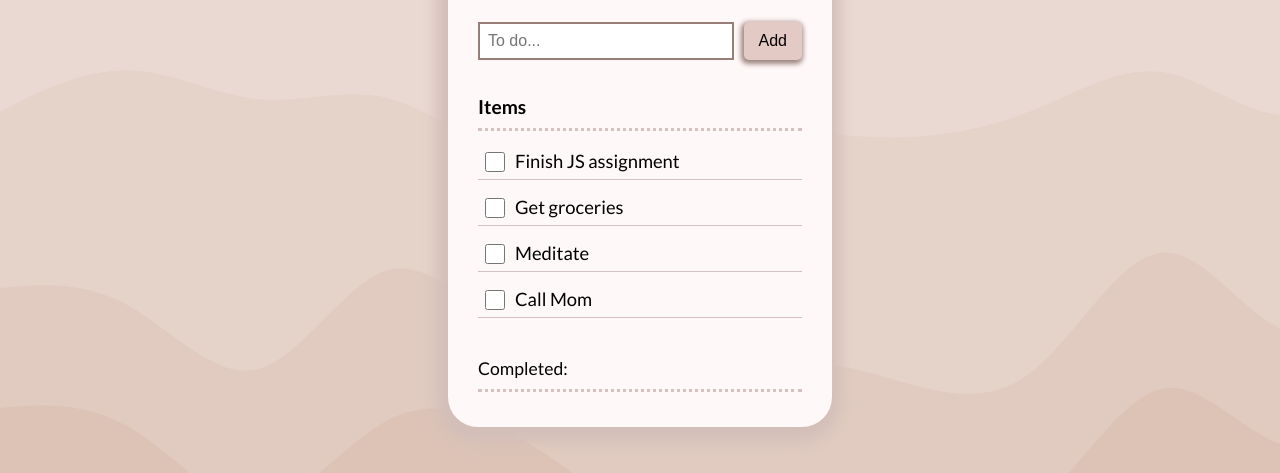
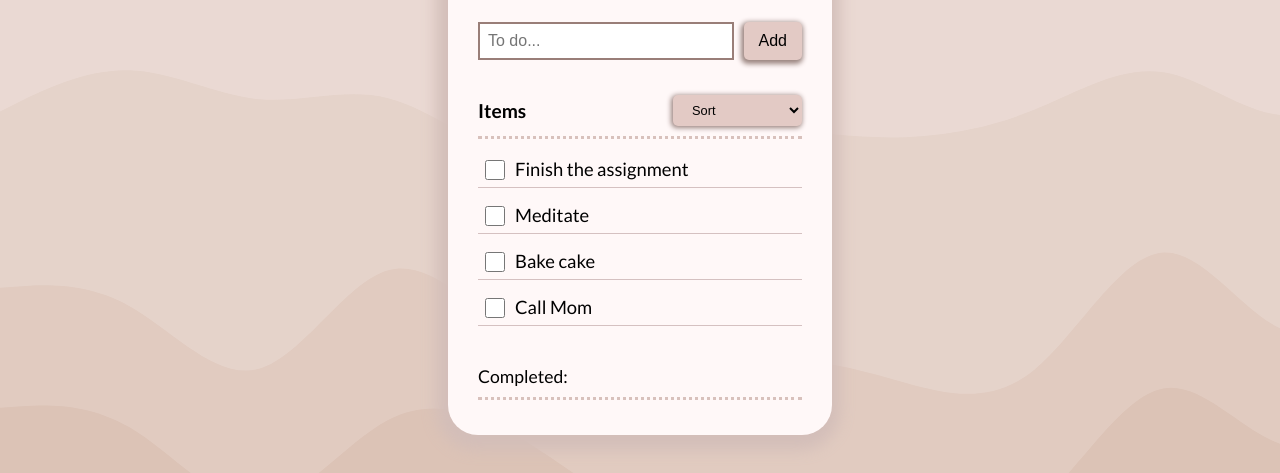
Before and after one commit to malin-nilsson/VanillaJS-Todo-App, a website: page index.html in a window 1280 px wide. Shown: the part 127-600 px from the top of the page. Drawn offline with Linux system fonts and the light colour scheme.

Commit message:
Function to sort todo items alphabetically

```diff
--- a/js/main.js
+++ b/js/main.js
@@ -7,9 +7,9 @@ class Todo {
 }
 
 // Create Todo objects
-let myTodo1 = new Todo("Finish JS assignment", false);
-let myTodo2 = new Todo("Get groceries", false);
-let myTodo3 = new Todo("Meditate", false);
+let myTodo1 = new Todo("Finish the assignment", false);
+let myTodo2 = new Todo("Meditate", false);
+let myTodo3 = new Todo("Bake cake", false);
 let myTodo4 = new Todo("Call Mom", false);
 let myTodos = [myTodo1, myTodo2, myTodo3, myTodo4];
 
@@ -17,19 +17,43 @@ window.onload = function () {
     createHTMLforTodo()
     let addbutton = document.getElementById("add-btn"); // Grab the button
     addbutton.addEventListener("click", addNewTodo); // Add an event listener to listen for clicks
+}
 
-}
 
 // Create HTML for todo
 function createHTMLforTodo() {
+
+    // Container
     let container = document.getElementById("list-container"); // Grab container
     container.innerHTML = ""; // Set it to empty
+
+    // Container for "Items" and sort button
     let headingContainer = document.createElement("div"); // Create container for subheading
     headingContainer.classList.add("heading-container"); // Add class to subheading
+
+
+    // "Items"
     let h2 = document.createElement("h2"); // Create an H2
     h2.innerHTML = "Items"; // Set the HTML
     container.appendChild(headingContainer); // Append the container
     headingContainer.appendChild(h2); // Append the H2
+
+    // Sort button
+    let select = document.createElement("select");  // Create select element
+    select.id = "sort-btn"; // Add an id to select element
+    headingContainer.appendChild(select);   // Append select element to container
+    let sortOption = document.createElement("option");  // Create an opion element
+    sortOption.selected = true; // Set selected to true
+    sortOption.innerHTML = "Sort";  // Add inner HTML
+    let sortAlphabetically = document.createElement("option");  // Create another option element
+    sortAlphabetically.innerHTML = "Alphabetically";    // Add inner HTML
+    select.appendChild(sortOption); // Append option to select element
+    select.appendChild(sortAlphabetically); // Append option to select element
+    select.addEventListener("click", () => {    // Add event listener to select element
+        sortItems() // If select element is clicked, this function is called
+    });
+
+    // UL
     let ul = document.createElement("ul"); // Create a UL to hold the list items
     ul.setAttribute("id", "list"); // Add an ID to the UL
     container.appendChild(ul); // Append the UL to the container
@@ -89,7 +113,7 @@ function markTodoAsDone(objectToMarkAsDone) {
     createHTMLforTodo(); // Create new HTML
 }
 
-// Function to add new todos
+// Add new todos
 function addNewTodo(e) {
     e.preventDefault();
     let input = document.getElementById("input").value.trim(); // Grab the text from the input element
@@ -102,38 +126,33 @@ function addNewTodo(e) {
     }
 }
 
-// Function to add todos back to list
+// Add todos back to list
 function markTodoAsNotDone(objectToMarkAsNotDone) {
     objectToMarkAsNotDone.isDone = false; // Mark todo as done
     createHTMLforTodo(); // Create new HTML
 }
 
-// Function to delete object entirely
+// Delete object entirely using splice
 function deleteTodo(objectToDelete) {
     let objectIndex = myTodos.indexOf(objectToDelete); // Find index on object to remove
     myTodos.splice(objectIndex, 1); // Use splice to remove object
     createHTMLforTodo() // ..and create new HTML
 }
 
+// Sort todo items alphabetically
+function sortItems() {
+    myTodos.sort((a, b) => {
 
+        let todoa = a.todo.toLowerCase(),   // Convert todos to lowercase
+            todob = b.todo.toLowerCase();   // Convert todos to lowercase
 
-
-// funktion för att testa local storage
-// function testLocalStorage() {
-//     let todo = document.querySelectorAll("li");
-//     let todos = [];
-
-//     for (let i = 0; i < todo.length; i++) {
-//         todos.push(todo[i].textContent);
-//     }
-//     console.log("To-dos from testLocalStorage function: " + todos)
-
-//     let todoArrayAsText = JSON.stringify(todos);
-//     localStorage.setItem("Todos", todoArrayAsText);
-//     console.log("To-do array as text" + todoArrayAsText)
-
-//     let todoArrayFromLocalStorage = localStorage.getItem("Todos");
-
-//     let todoArrayAsObject = JSON.parse(todoArrayFromLocalStorage);
-//     console.log("To-do array as object: " + todoArrayAsObject)
-// }
+        if (todoa < todob) {
+            return -1;
+        }
+        if (todoa > todob) {
+            return 1;
+        }
+        return 0;
+    });
+    createHTMLforTodo();
+}
--- a/scss/main.scss
+++ b/scss/main.scss
@@ -253,6 +253,22 @@ form {
     }
 }
 
+#sort-btn {
+    border-radius: 5px;
+    border: none;
+    cursor: pointer;
+    margin: 0px 0px 0px 10px;
+    font-size: 0.8rem;
+    padding: 7px 15px;
+    background-color: #e3cac5;
+    box-shadow: -1px 1px 5px 1px #9c8681;
+    transition: transform 0.3s;
+
+    &:hover {
+        background-color: #cfb5b1;
+    }
+}
+
 // Styling for finished todos
 .finished {
     position: relative;
```
Also changed, not shown: css/main.css.
